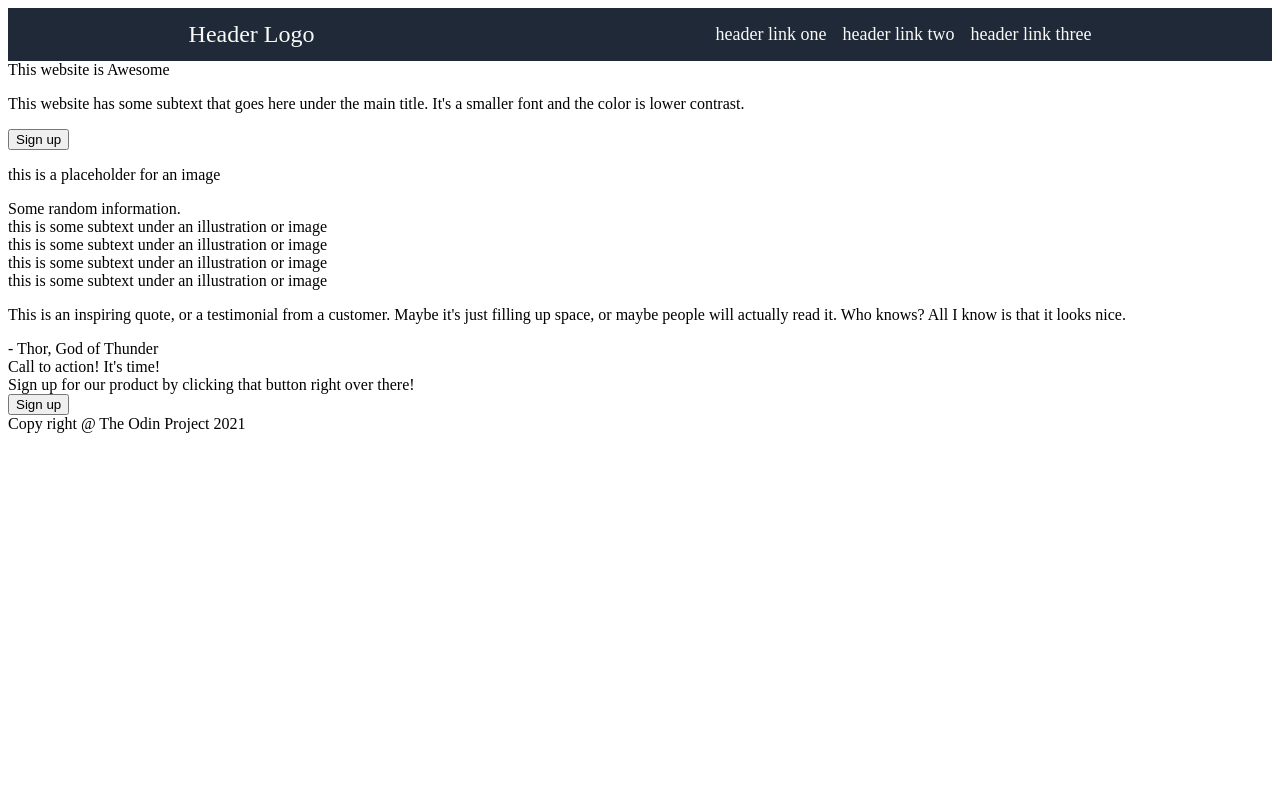
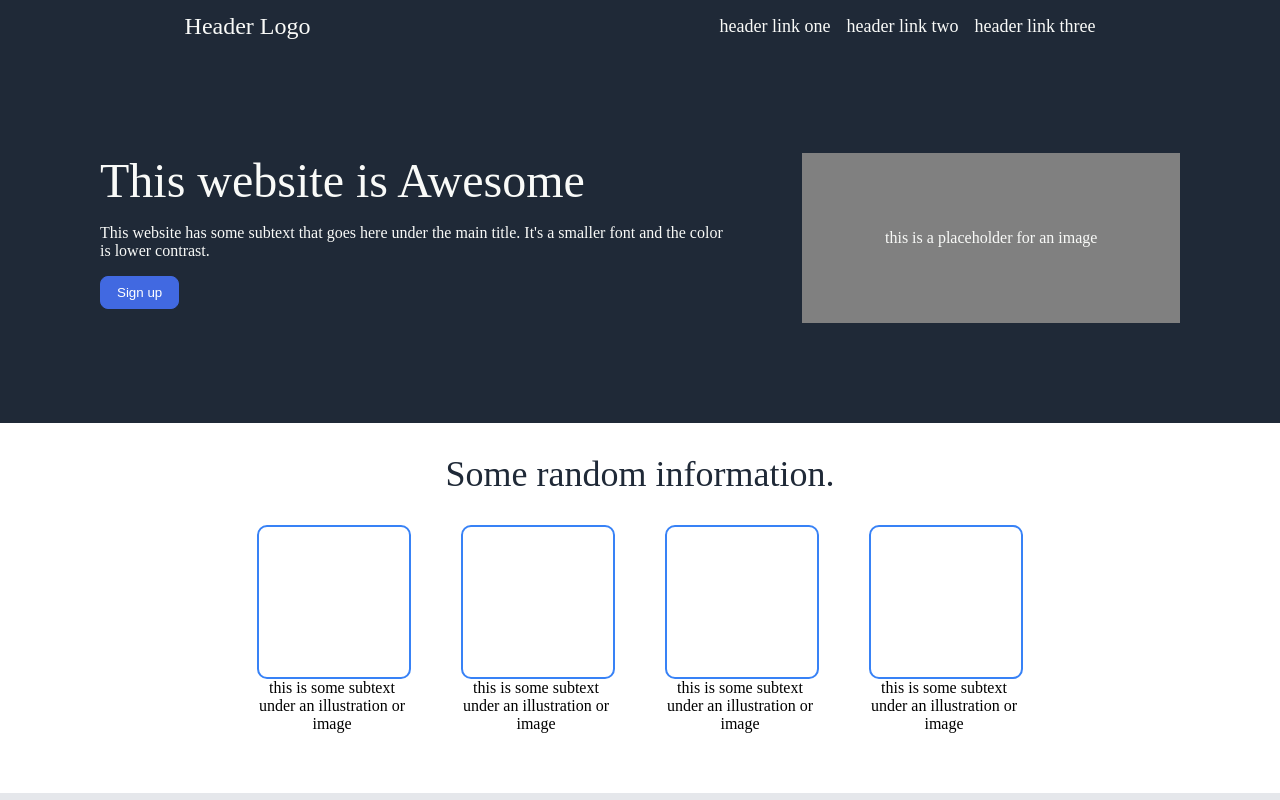
Before and after one commit to mmagba/landing-page, a plain HTML site: page index.html in a window 1280 px wide. Shown: the top 800 px of the page. Drawn offline with Linux system fonts and the light colour scheme.

Commit message:
finish full initial CSS code

```diff
--- a/style.css
+++ b/style.css
@@ -1,6 +1,7 @@
 body{
     display: flex;
     flex-direction: column;
+    margin: 0;
 }
 .header{
     display: flex;
@@ -24,5 +25,127 @@ ul{
     display: flex;
     list-style: none;
     gap: 16px;
+}
+
+.one{
+    display: flex;
+    justify-content: center;
+    background-color: #1F2937;
+    color: #f9faf8;
+    padding: 100px;
+    gap: 70px;
 
 }
+.one-main-text{
+    font-size: 48px;
+    font-weight: extra-bold;
+}
+.image-holder{
+    display: flex;
+    justify-content: center;
+    align-items: center;
+    background-color: gray;
+    padding: 60px;
+    width: 300px;
+}
+.sign-up-1{
+    background: royalblue;
+    border: 1px solid royalblue;
+    color: white;
+    padding: 8px 16px;
+    border-radius: 8px;
+}
+
+.two{
+    display: flex;
+    flex-direction: column;
+    justify-content: center;
+    align-items: center;
+    margin-top: 30px;
+    margin-bottom: 60px;
+    gap: 30px;
+}
+.two-header{
+    color: #1f2937;
+    font-size: 36px;
+    font-weight: extra-bold;
+}
+.pics{
+    display: flex;
+    gap: 50px;
+}
+.pic{
+    height: 150px;
+    width: 150px;
+    border: #3882f6 solid 2px;
+    border-radius: 10px;
+}
+.disc{
+    width: 150px;
+    text-align: center;
+}
+.three{
+    display: flex;
+    flex-direction: column;
+    justify-content: center;
+    background-color: #e5e7eb;
+    padding: 10px 300px;
+    gap: 0px;
+    padding-bottom: 50px;
+}
+.three p{
+    font-weight: light;
+    font-style: italic;
+    color: #1f2937;
+    font-size: 36px;
+
+
+}
+.quote-credit{
+    align-self: right;
+    text-align: right;
+}
+
+.four{
+    display: flex;
+    justify-content: center;
+    align-items: center;
+}
+.container{
+    margin: 50px;
+    background-color: #3882f6;
+    border-radius: 10px;
+    padding: 60px;
+    display: flex;
+    justify-content: space-evenly;
+    width: 800px;
+}
+.left-text{
+    color: white;
+
+}
+
+.footer{
+    display: flex;
+    justify-content: center;
+    align-items: center;
+    background-color: #1F2937;
+    color: white;
+    padding: 20px;
+
+}
+
+.sign-up-2{
+    background: royalblue;
+    border: 1px solid royalblue;
+    color: white;
+    padding: 8px 16px;
+    border-radius: 8px;
+    border: white;
+
+}
+.text-1{
+    font-weight: 900;
+    font-size: 20px;
+
+}
```
